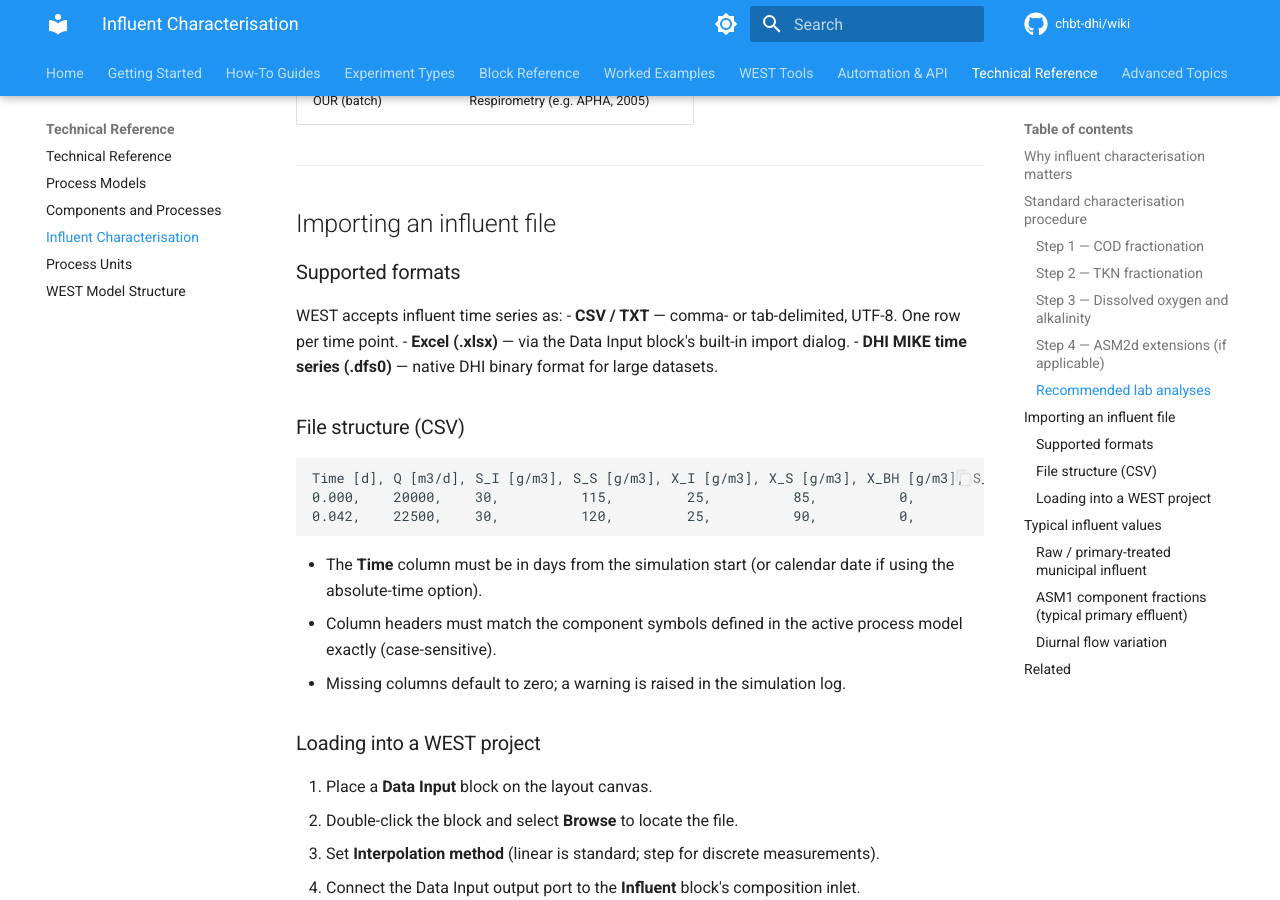
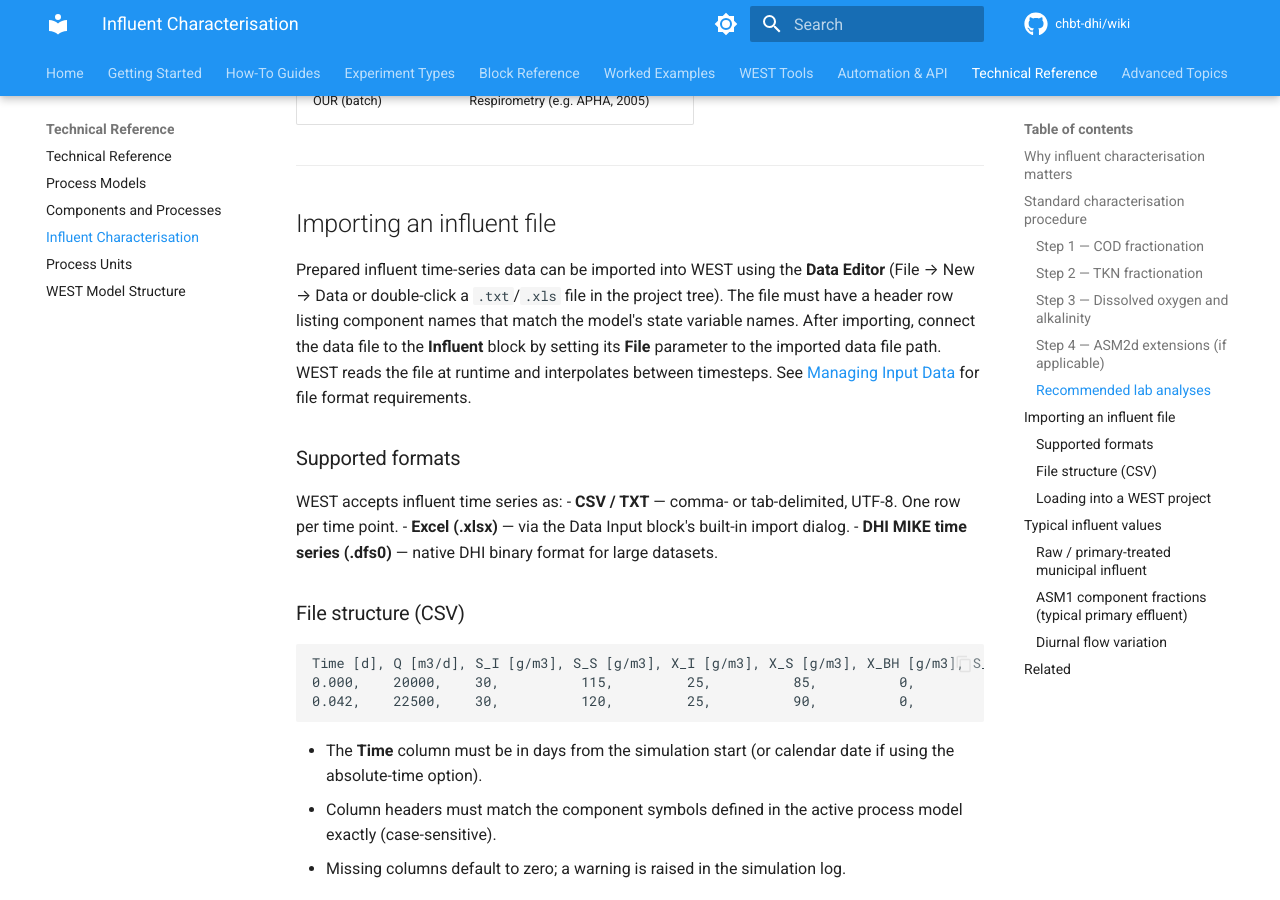
Before and after one commit to CHBT-DHI/Wiki, an MkDocs documentation site: the page built from docs/technical-reference/influent-characterisation.md, in a window 1280 px wide and 900 px high, scrolled down 2546 px. Built offline with MkDocs 1.6.1 and Material for MkDocs 9.7.7, drawn with Linux system fonts in a browser that asks for light colours; comment, search, counter and statistics services are not loaded.

Commit message:
Fill empty section in influent-characterisation.md (Importing an influent file)

```diff
--- a/docs/technical-reference/influent-characterisation.md
+++ b/docs/technical-reference/influent-characterisation.md
@@ -84,6 +84,8 @@
 
 ## Importing an influent file
 
+Prepared influent time-series data can be imported into WEST using the **Data Editor** (File → New → Data or double-click a `.txt`/`.xls` file in the project tree). The file must have a header row listing component names that match the model's state variable names. After importing, connect the data file to the **Influent** block by setting its **File** parameter to the imported data file path. WEST reads the file at runtime and interpolates between timesteps. See [Managing Input Data](../how-to/managing-input-data.md) for file format requirements.
+
 ### Supported formats
 WEST accepts influent time series as:
 - **CSV / TXT** — comma- or tab-delimited, UTF-8. One row per time point.
```
